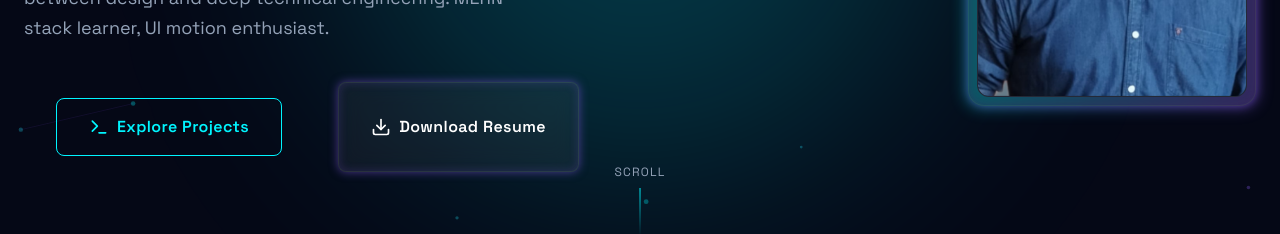
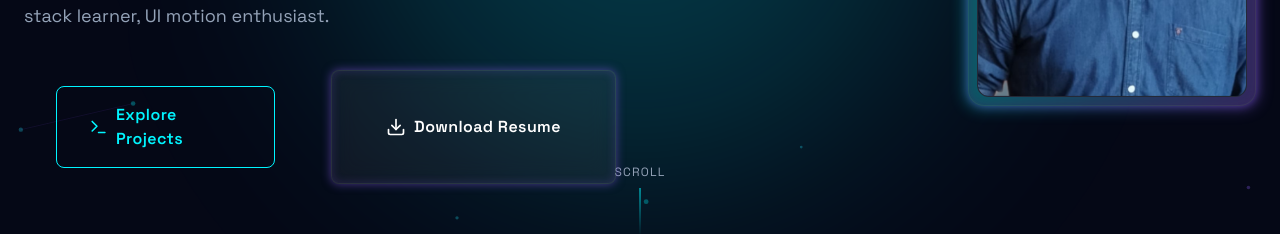
Before and after one commit to Kunaltiwari2109/my-portfolio, a React (Vite) app: page / in a window 1280 px wide. Shown: the part 524-758 px from the top of the page. Built offline with nearby package versions, Linux system fonts and the light colour scheme; no server answers.

Commit message:
Make hero buttons same width on responsive layouts

```diff
--- a/src/components/Hero.jsx
+++ b/src/components/Hero.jsx
@@ -43,7 +43,7 @@ const Hero = () => {
           <div className="flex flex-col sm:flex-row items-stretch gap-6">
             <a
               href="#projects"
-              className="group relative w-full sm:w-auto px-8 py-4 bg-transparent overflow-hidden rounded-lg"
+              className="group relative flex-1 min-w-0 px-8 py-4 bg-transparent overflow-hidden rounded-lg"
             >
               <div className="absolute inset-0 w-0 bg-electricBlue transition-all duration-[250ms] ease-out group-hover:w-full"></div>
               <span className="relative text-electricBlue group-hover:text-backgroundPrimary font-semibold tracking-wide flex items-center justify-center gap-2 border border-electricBlue rounded-lg px-8 py-4 absolute inset-0">
@@ -56,7 +56,7 @@ const Hero = () => {
               href={`${import.meta.env.BASE_URL}Kunal-Resume.pdf`}
               target="_blank"
               rel="noreferrer"
-              className="group relative w-full sm:w-auto px-8 py-4 rounded-lg glassmorphism border-glow hover:bg-white/10 transition-colors flex items-center justify-center gap-2 text-white font-semibold tracking-wide"
+              className="group relative flex-1 min-w-0 px-8 py-4 rounded-lg glassmorphism border-glow hover:bg-white/10 transition-colors flex items-center justify-center gap-2 text-white font-semibold tracking-wide"
             >
               <Download
                 size={20}
```
